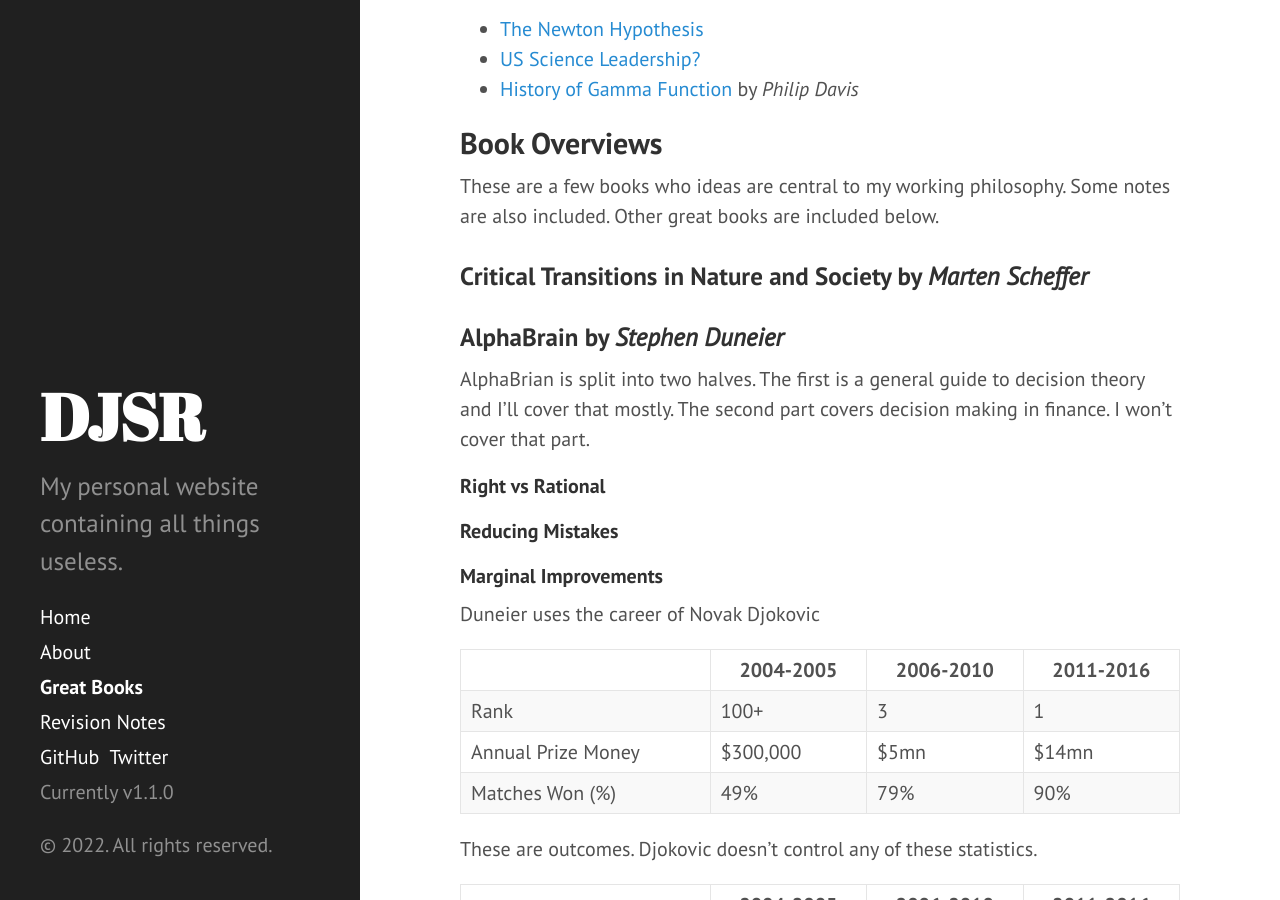
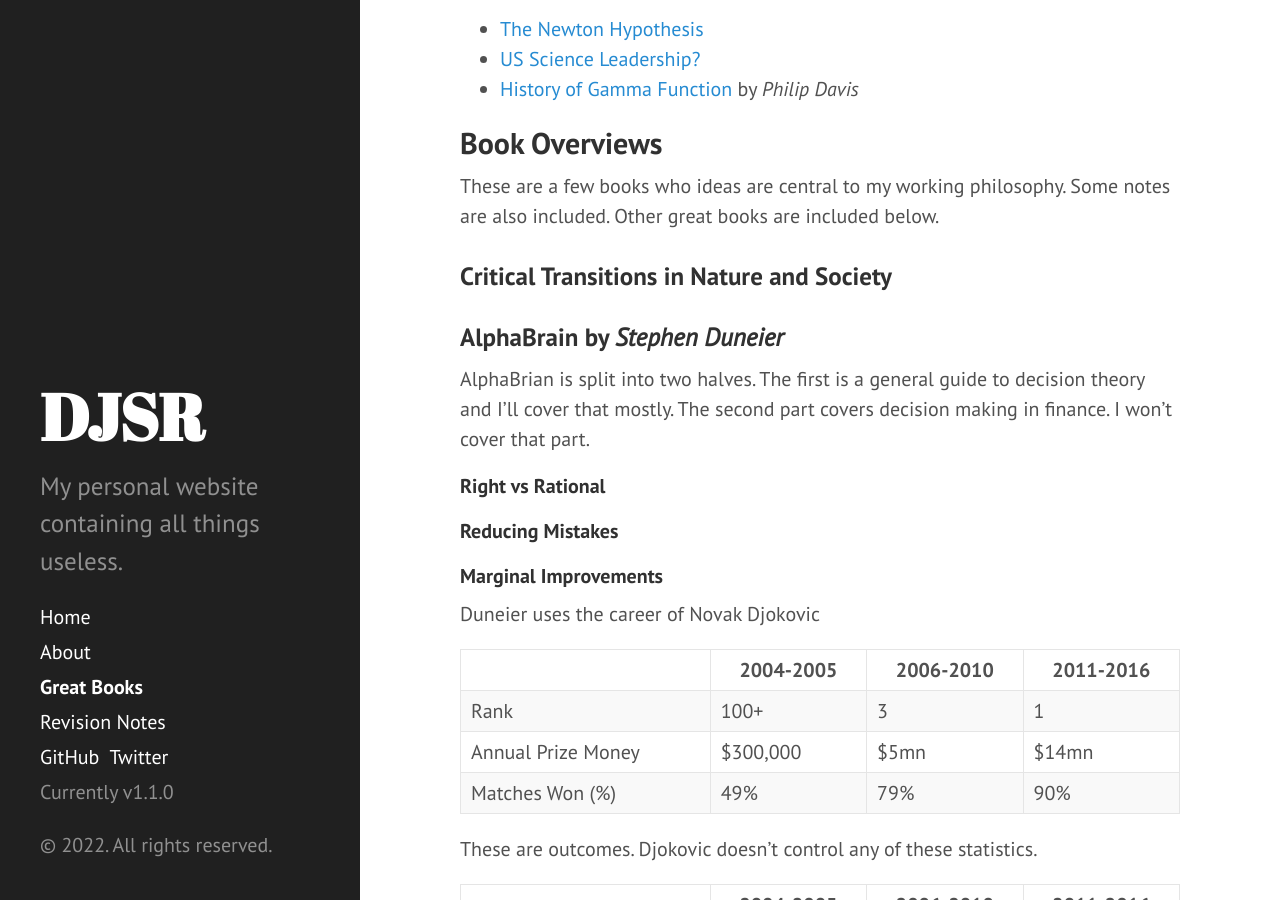
Before and after one commit to dansomrob/dansomrob.github.io, a Jekyll site: the page built from books.md, in a window 1280 px wide and 900 px high, scrolled down 439 px. Built offline with Jekyll 4.4.1, drawn with Linux system fonts in a browser that asks for light colours.

Commit message:
Update books.md

```diff
--- a/books.md
+++ b/books.md
@@ -4,7 +4,7 @@
 ---
 ## Books That Form My Personal Belief
 
-- [Critical Transitions in Nature and Society](#Critical Transitions in Nature and Society by *Marten Scheffer*) by *Marten Scheffer*
+- [Critical Transitions in Nature and Society](#critical-transitions-in-nature-and-society) by *Marten Scheffer*
 
 ## Other Great Non-fiction Books
 
@@ -21,7 +21,7 @@
 
 These are a few books who ideas are central to my working philosophy. Some notes are also included. Other great books are included below.
 
-### Critical Transitions in Nature and Society by *Marten Scheffer*
+### Critical Transitions in Nature and Society
 
 ### AlphaBrain by *Stephen Duneier*
 
```
